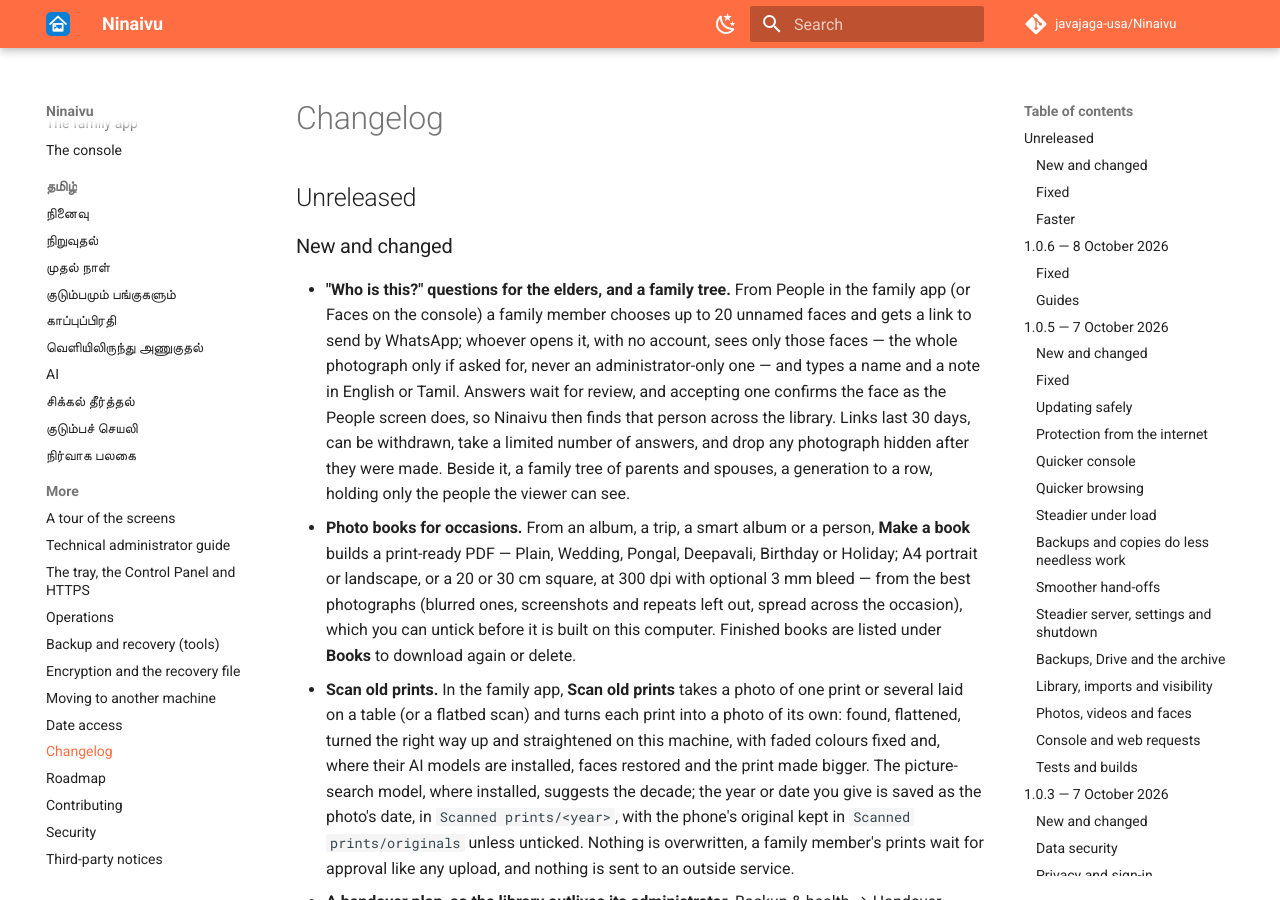
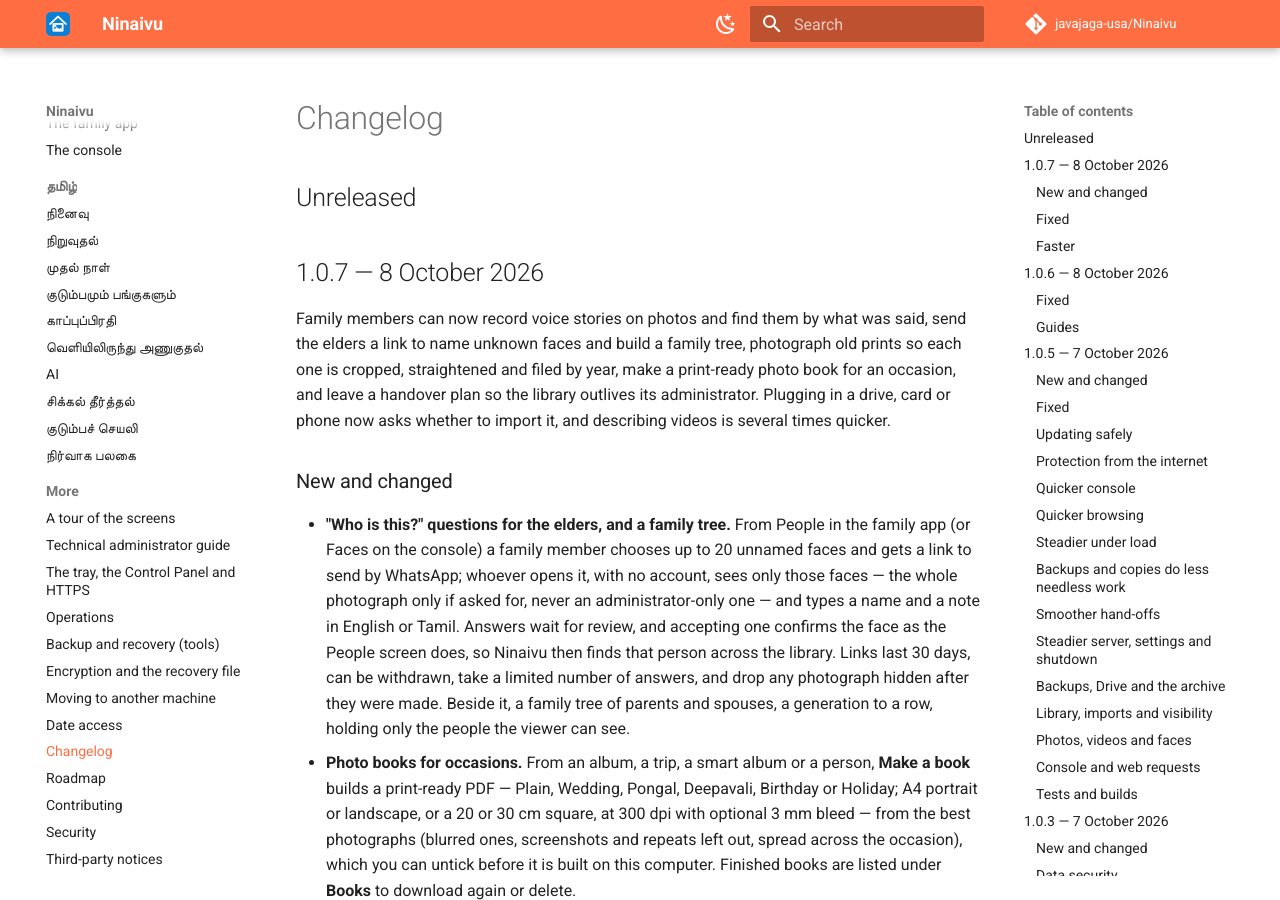
Before and after one commit to javajaga-usa/Ninaivu, an MkDocs documentation site: the page built from docs/CHANGELOG.md, in a window 1280 px wide and 900 px high. Built offline with MkDocs 1.6.1 and Material for MkDocs 9.7.7, drawn with Linux system fonts in a browser that asks for light colours; comment, search, counter and statistics services are not loaded.

Commit message:
Ninaivu 1.0.7 (#81)
Claude-Session: https://claude.ai/code/session_01GsLN3VudGRGvKZx74aESmp

Co-authored-by: Claude <noreply@anthropic.com>

```diff
--- a/docs/CHANGELOG.md
+++ b/docs/CHANGELOG.md
@@ -1,6 +1,10 @@
 # Changelog
 
 ## Unreleased
+
+## 1.0.7 — 8 October 2026
+
+Family members can now record voice stories on photos and find them by what was said, send the elders a link to name unknown faces and build a family tree, photograph old prints so each one is cropped, straightened and filed by year, make a print-ready photo book for an occasion, and leave a handover plan so the library outlives its administrator. Plugging in a drive, card or phone now asks whether to import it, and describing videos is several times quicker.
 
 ### New and changed
 
--- a/ninaivu/__init__.py
+++ b/ninaivu/__init__.py
@@ -46,7 +46,7 @@ from flask import Flask, g, jsonify, request
 from .server.config import Config
 from . import extensions
 
-__version__ = "1.0.6"
+__version__ = "1.0.7"
 APP_NAME = "Ninaivu"
 TAGLINE = "Your family's media, at home."
 #: Who holds the copyright, shown in About and the console. The licence stays
```
Also changed, not shown: README.md (+1 -1 lines), docs/index.md (+1 -1 lines), 3 other files.
